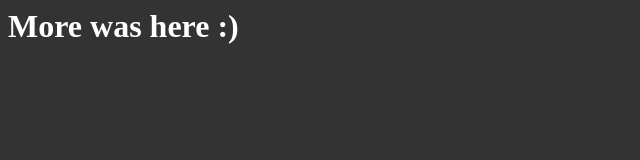
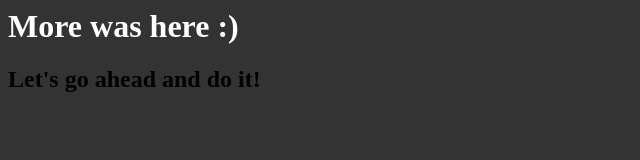
Before and after one commit to morepourata/more, a plain HTML site: page index.html in a window 1280 px wide. Shown: the whole page, without its empty margins (0-640 px from the left). Drawn offline with nearby package versions, Linux system fonts and the light colour scheme.

Commit message:
Added h2

```diff
--- a/index.html
+++ b/index.html
@@ -3,10 +3,10 @@
   <link href="css/more.css" rel="stylesheet">
   <script src="https://code.jquery.com/jquery-3.3.1.min.js"></script>
   <script src= "js/more.js"></script>
-
 </head>
 
 <body>
   <h1>More was here :)</h1>
+  <h2>Let's go ahead and do it!</h2>
 </body>
 </html>
```
